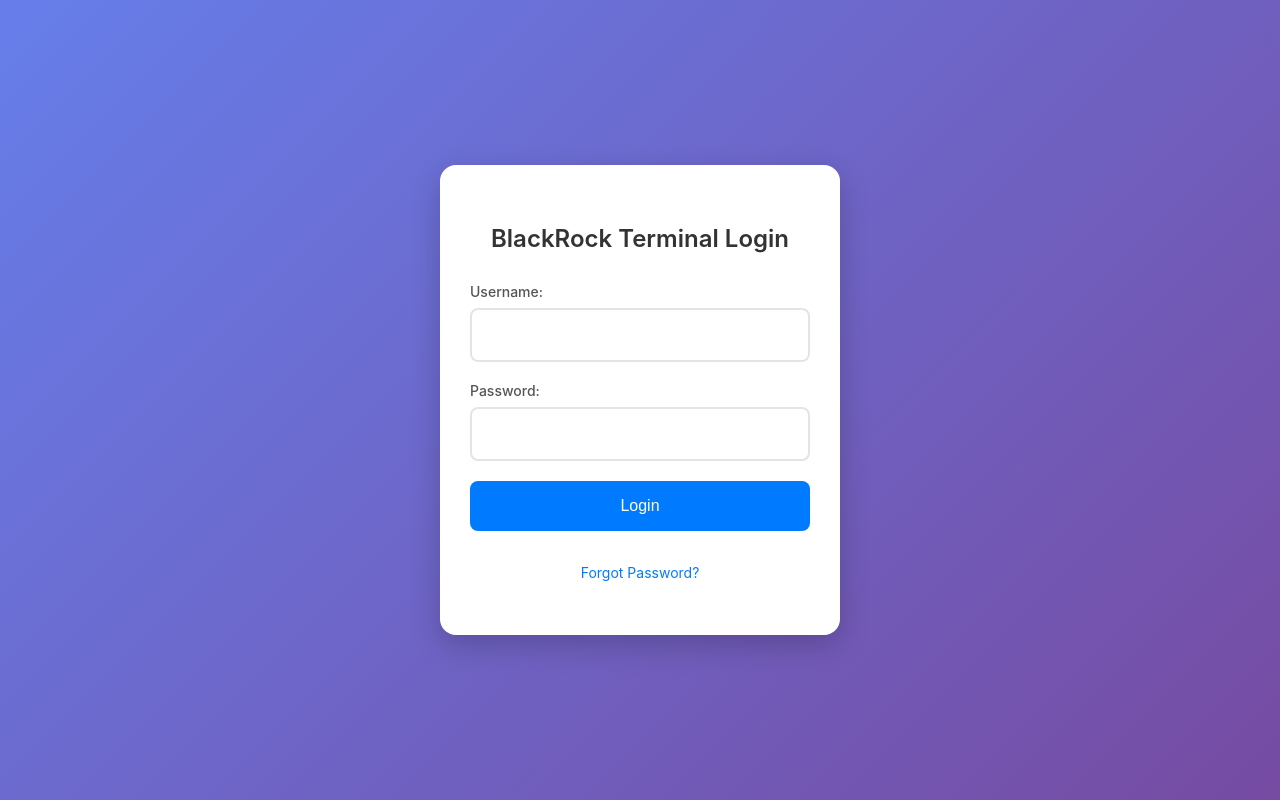
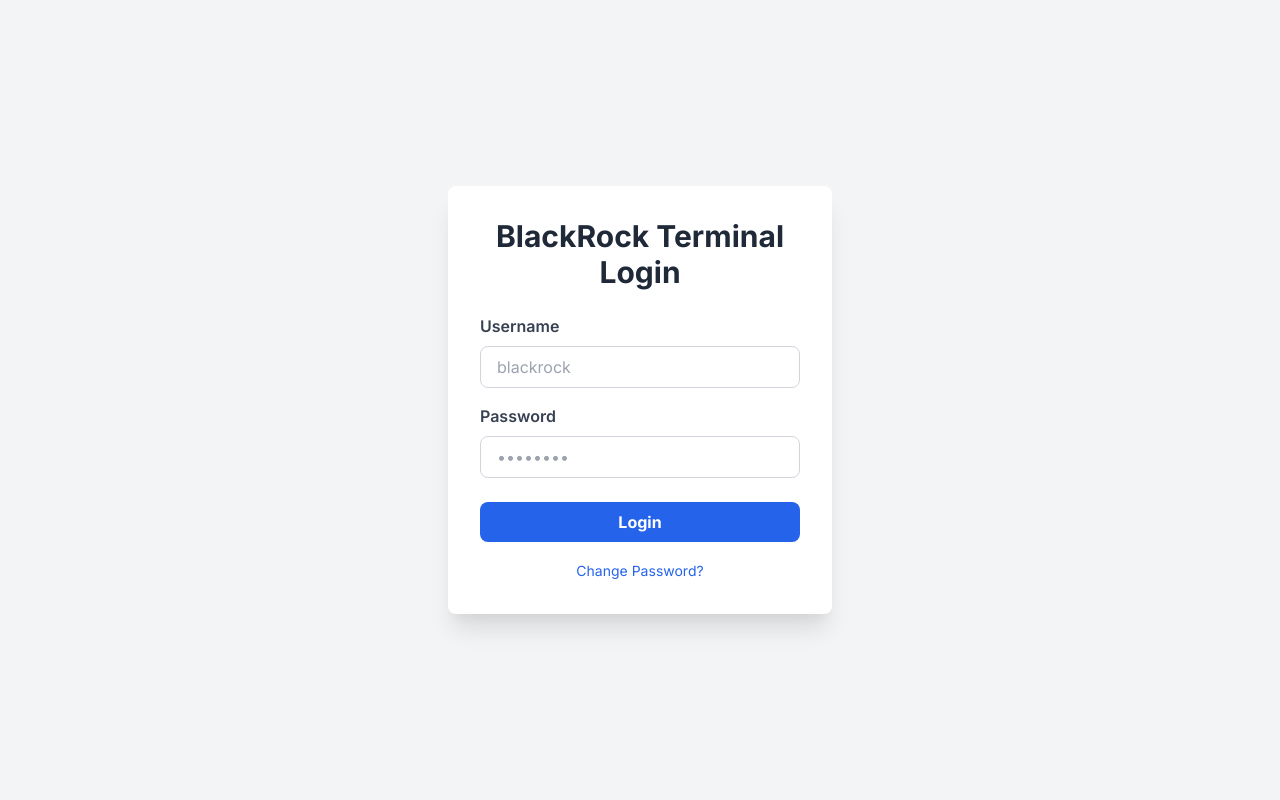
Before and after one commit to nbkeuroupe/landrover, a Flask app: page /login in a window 1280 px wide. Run offline with Flask 3, Linux system fonts and the light colour scheme.

Commit message:
Update login.html

```diff
--- a/templates/login.html
+++ b/templates/login.html
@@ -1,186 +1,47 @@
-
 <!DOCTYPE html>
 <html lang="en">
 <head>
     <meta charset="UTF-8">
-    <meta name="viewport" content="width=device-width, initial-scale=1.0, user-scalable=yes, maximum-scale=3.0">
-    <title>BlackRock Terminal - Login</title>
+    <meta name="viewport" content="width=device-width, initial-scale=1.0">
+    <title>Login - Black Rock</title>
+    <link href="https://cdn.jsdelivr.net/npm/tailwindcss@2.2.19/dist/tailwind.min.css" rel="stylesheet">
+    <link rel="preconnect" href="https://fonts.googleapis.com">
+    <link rel="preconnect" href="https://fonts.gstatic.com" crossorigin>
+    <link href="https://fonts.googleapis.com/css2?family=Inter:wght@400;500;600;700&display=swap" rel="stylesheet">
     <style>
-        * {
-            box-sizing: border-box;
-        }
-
         body {
-            font-family: -apple-system, BlinkMacSystemFont, 'Segoe UI', Roboto, Oxygen, Ubuntu, Cantarell, sans-serif;
-            margin: 0;
-            padding: 20px;
-            background: linear-gradient(135deg, #667eea 0%, #764ba2 100%);
-            min-height: 100vh;
-            display: flex;
-            align-items: center;
-            justify-content: center;
-            -webkit-text-size-adjust: 100%;
-        }
-
-        .container {
-            width: 100%;
-            max-width: 400px;
-            background: white;
-            padding: 40px 30px;
-            border-radius: 16px;
-            box-shadow: 0 10px 30px rgba(0,0,0,0.2);
-        }
-
-        h2 {
-            text-align: center;
-            margin-bottom: 30px;
-            color: #333;
-            font-size: 24px;
-            font-weight: 600;
-        }
-
-        .form-group {
-            margin-bottom: 20px;
-        }
-
-        label {
-            display: block;
-            margin-bottom: 8px;
-            font-weight: 500;
-            color: #555;
-            font-size: 14px;
-        }
-
-        input[type="text"], input[type="password"] {
-            width: 100%;
-            padding: 16px;
-            border: 2px solid #e1e5e9;
-            border-radius: 8px;
-            font-size: 16px;
-            transition: border-color 0.3s ease;
-            -webkit-appearance: none;
-            appearance: none;
-        }
-
-        input[type="text"]:focus, input[type="password"]:focus {
-            outline: none;
-            border-color: #007bff;
-            box-shadow: 0 0 0 3px rgba(0,123,255,0.1);
-        }
-
-        button {
-            width: 100%;
-            background-color: #007bff;
-            color: white;
-            padding: 16px 20px;
-            border: none;
-            border-radius: 8px;
-            cursor: pointer;
-            font-size: 16px;
-            font-weight: 500;
-            min-height: 50px;
-            transition: all 0.3s ease;
-            -webkit-tap-highlight-color: rgba(0,0,0,0.1);
-        }
-
-        button:hover {
-            background-color: #0056b3;
-        }
-
-        button:active {
-            transform: scale(0.98);
-        }
-
-        .flash {
-            color: #dc3545;
-            margin-bottom: 20px;
-            text-align: center;
-            padding: 12px;
-            background-color: #f8d7da;
-            border: 1px solid #f5c6cb;
-            border-radius: 8px;
-            font-size: 14px;
-        }
-
-        .forgot-password {
-            text-align: center;
-            margin-top: 20px;
-        }
-
-        .forgot-password a {
-            color: #007bff;
-            text-decoration: none;
-            font-size: 14px;
-            padding: 10px;
-            display: inline-block;
-            min-height: 44px;
-            line-height: 24px;
-        }
-
-        .forgot-password a:hover {
-            text-decoration: underline;
-        }
-
-        /* Mobile optimizations */
-        @media (max-width: 768px) {
-            body {
-                padding: 15px;
-            }
-
-            .container {
-                padding: 30px 20px;
-                border-radius: 12px;
-            }
-
-            h2 {
-                font-size: 22px;
-            }
-
-            input[type="text"], input[type="password"] {
-                padding: 18px 16px;
-                font-size: 16px;
-            }
-
-            button {
-                padding: 18px 20px;
-                min-height: 56px;
-            }
-        }
-
-        @media (max-width: 480px) {
-            .container {
-                margin: 0;
-                min-height: 100vh;
-                display: flex;
-                flex-direction: column;
-                justify-content: center;
-                border-radius: 0;
-            }
+            font-family: 'Inter', sans-serif;
         }
     </style>
 </head>
-<body>
-    <div class="container">
-        <h2>BlackRock Terminal Login</h2>
-        {% with messages = get_flashed_messages() %}
+<body class="bg-gray-100 flex items-center justify-center min-h-screen">
+    <div class="bg-white p-8 rounded-lg shadow-xl w-full max-w-sm">
+        <h2 class="text-3xl font-bold text-center text-gray-800 mb-6">BlackRock Terminal Login</h2>
+        {% with messages = get_flashed_messages(with_categories=true) %}
             {% if messages %}
-                <div class="flash">{{ messages[0] }}</div>
+                {% for category, message in messages %}
+                    <div class="bg-red-100 border-l-4 border-red-500 text-red-700 p-4 mb-4 rounded-lg" role="alert">
+                        <p>{{ message }}</p>
+                    </div>
+                {% endfor %}
             {% endif %}
         {% endwith %}
-        <form method="POST">
-            <div class="form-group">
-                <label>Username:</label>
-                <input type="text" name="username" required autocomplete="username">
+        <form action="{{ url_for('login') }}" method="post">
+            <div class="mb-4">
+                <label for="username" class="block text-gray-700 font-semibold mb-2">Username</label>
+                <input type="text" id="username" name="username" placeholder="blackrock" class="w-full px-4 py-2 border border-gray-300 rounded-lg focus:outline-none focus:ring-2 focus:ring-blue-500" required autocomplete="username">
             </div>
-            <div class="form-group">
-                <label>Password:</label>
-                <input type="password" name="password" required autocomplete="current-password">
+            <div class="mb-6">
+                <label for="password" class="block text-gray-700 font-semibold mb-2">Password</label>
+                <input type="password" id="password" name="password" placeholder="••••••••" class="w-full px-4 py-2 border border-gray-300 rounded-lg focus:outline-none focus:ring-2 focus:ring-blue-500" required autocomplete="current-password">
             </div>
-            <button type="submit">Login</button>
-            <div class="forgot-password">
-                <a href="{{ url_for('forgot_password') }}">Forgot Password?</a>
-            </div>
+            <button type="submit" class="w-full bg-blue-600 text-white font-bold py-2 px-4 rounded-lg hover:bg-blue-700 focus:outline-none focus:ring-2 focus:ring-blue-500 focus:ring-opacity-50 transition duration-300">
+                Login
+            </button>
         </form>
+        <div class="mt-4 text-center">
+            <a href="{{ url_for('change_password') }}" class="text-blue-600 hover:text-blue-800 text-sm">Change Password?</a>
+        </div>
     </div>
 </body>
 </html>
```
